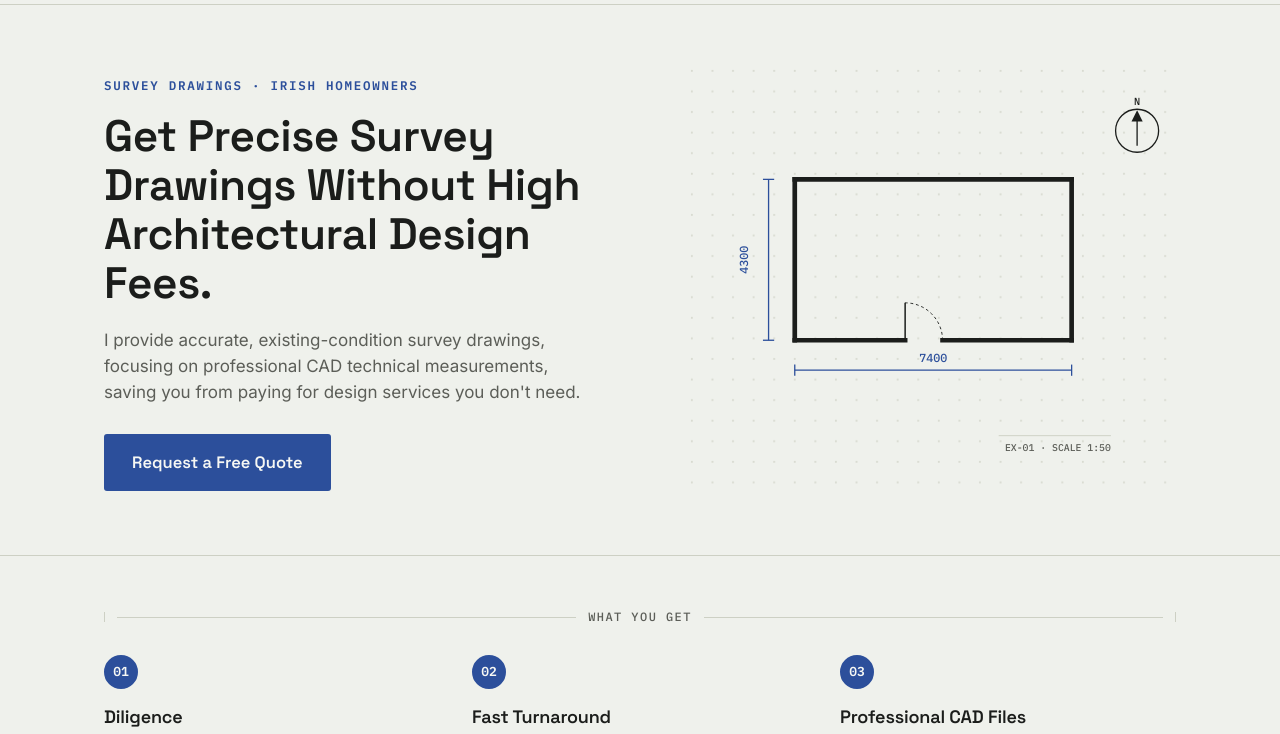
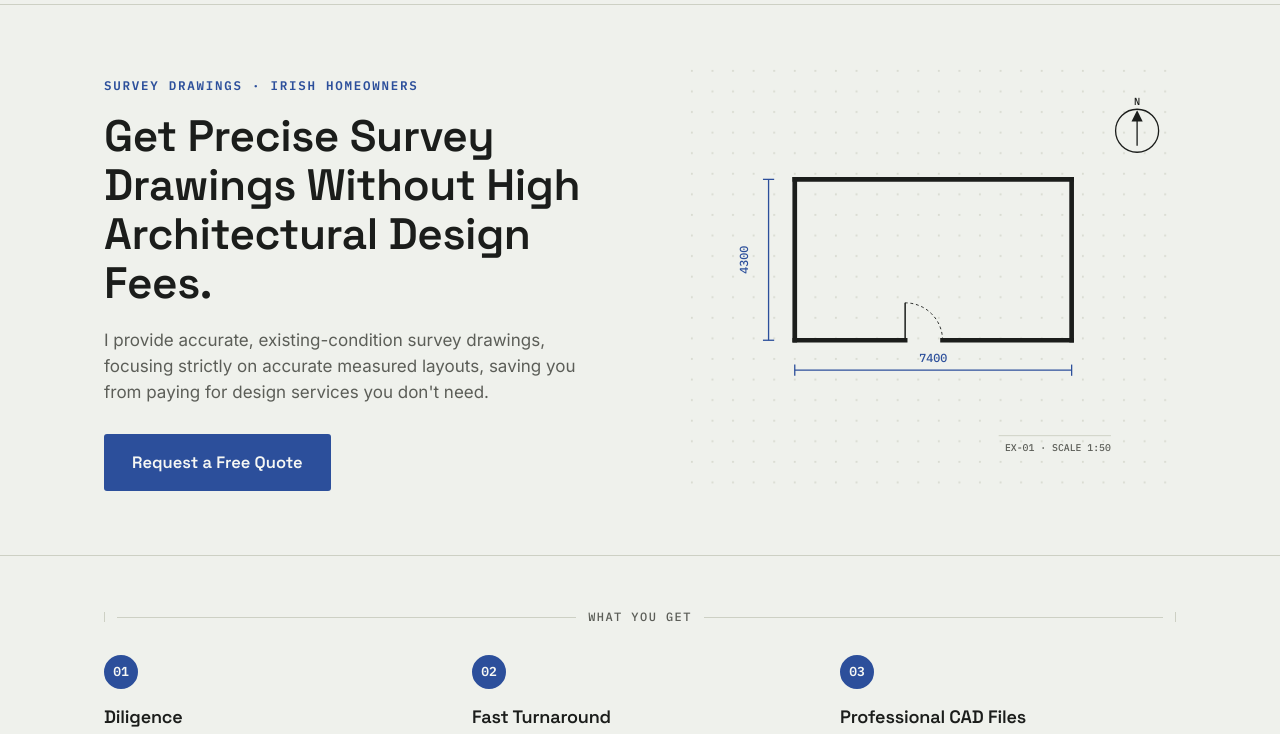
Before and after one commit to AmazingSpoon26/McDermottDrafting, a plain HTML site: page index.html in a window 1280 px wide. Shown: the part 66-800 px from the top of the page. Drawn offline with Linux system fonts and the light colour scheme.

Commit message:
subheading line

```diff
--- a/index.html
+++ b/index.html
@@ -515,7 +515,7 @@
       <div>
         <div class="hero-eyebrow mono">Survey Drawings · Irish Homeowners</div>
         <h1>Get Precise Survey Drawings Without High Architectural Design Fees.</h1>
-        <p class="sub">I provide accurate, existing-condition survey drawings, focusing on professional CAD technical measurements, saving you from paying for design services you don't need.</p>
+        <p class="sub">I provide accurate, existing-condition survey drawings, focusing strictly on accurate measured layouts, saving you from paying for design services you don't need.</p>
         <a href="#booking" class="cta-button cta-button--large">Request a Free Quote</a>
       </div>
 
```
